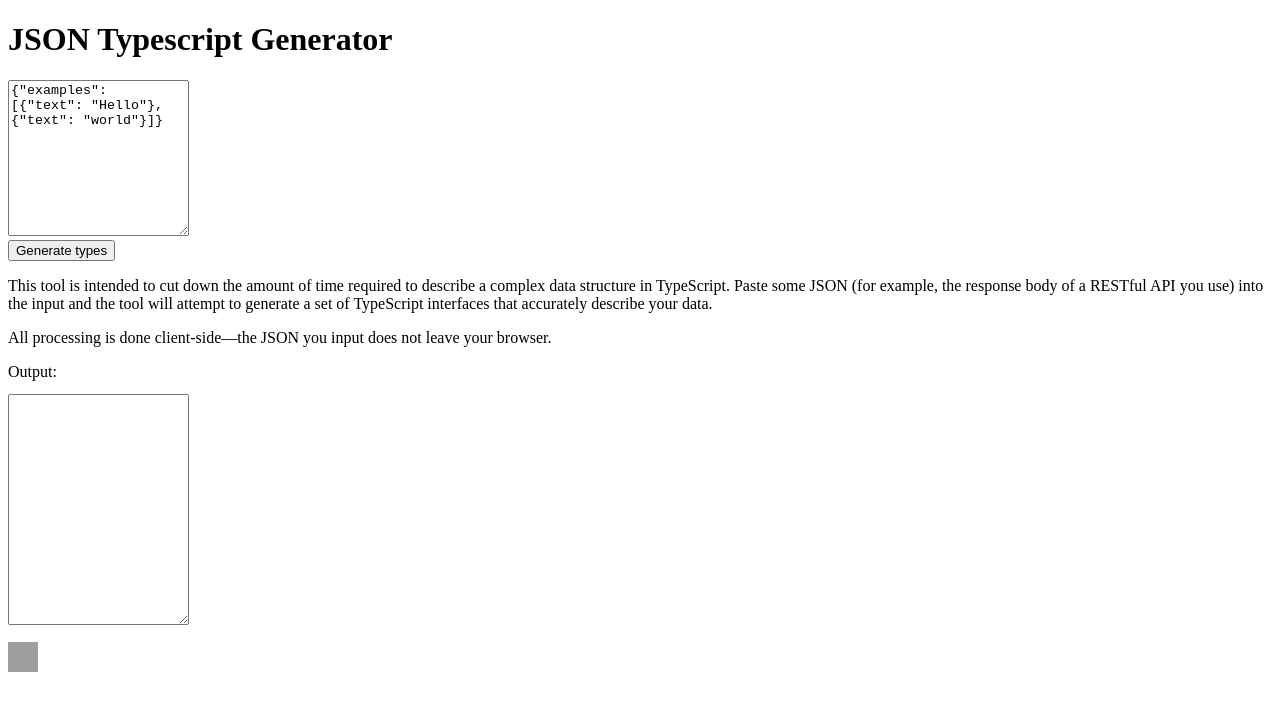
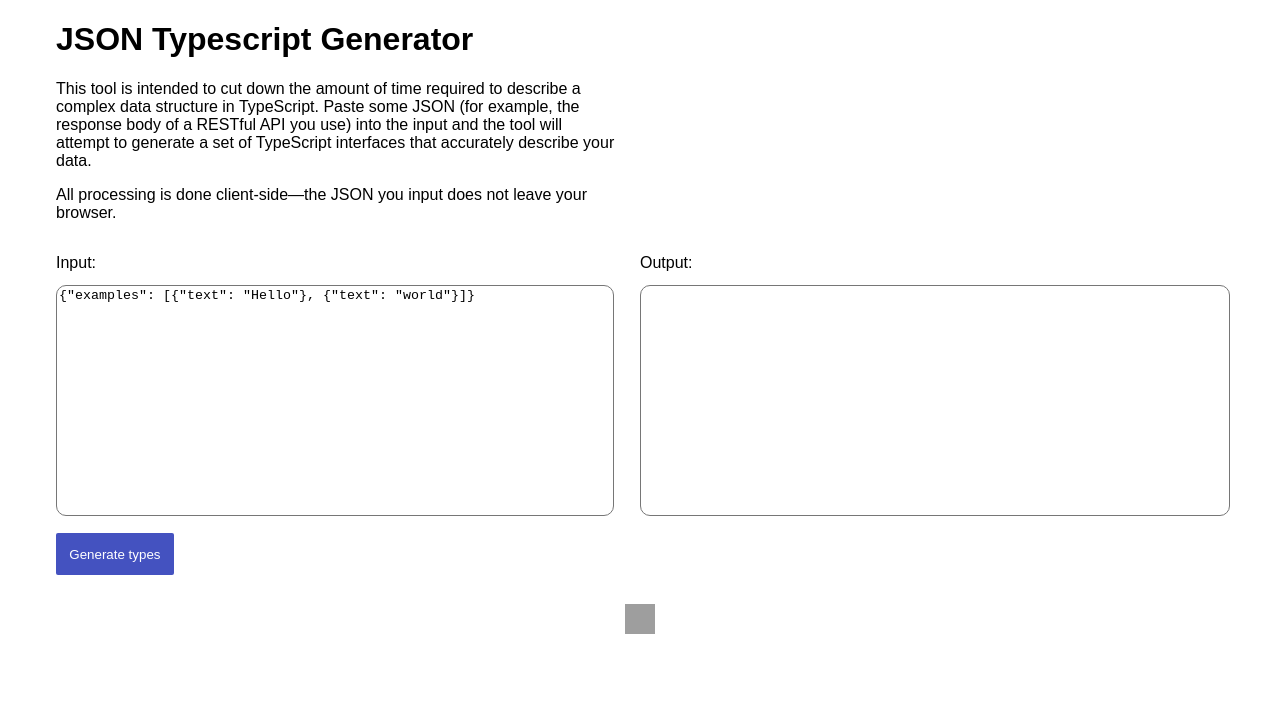
Before and after one commit to tessakelly/json-typescript-generator, a React app: page / in a window 1280 px wide. Shown: the top 710 px of the page. Built offline with nearby package versions, Linux system fonts and the light colour scheme; grey boxes are pictures that could not be loaded.

Commit message:
Add sass, adjust styles and rearrange elements

```diff
--- a/package.json
+++ b/package.json
@@ -31,6 +31,8 @@
     "css-loader": "^6.7.3",
     "html-webpack-plugin": "^5.5.0",
     "mocha": "^10.2.0",
+    "sass": "^1.58.0",
+    "sass-loader": "^13.2.0",
     "style-loader": "^3.3.1",
     "ts-loader": "^9.4.2",
     "ts-node": "^10.9.1",
--- a/src/app.tsx
+++ b/src/app.tsx
@@ -1,6 +1,7 @@
 import * as React from 'react';
 import * as ReactDOM from 'react-dom';
 import TypeGenerator from './components/TypeGenerator';
+import "./style.scss";
 
 ReactDOM.render(
   <div>
--- a/src/components/TypeGenerator.tsx
+++ b/src/components/TypeGenerator.tsx
@@ -42,31 +42,33 @@ export default class TypeGenerator extends React.Component<any, any> {
   }
 
   render() {
-    return (
+    return (<>
+      <div>
+        <p>This tool is intended to cut down the amount of time required to describe a complex data structure in TypeScript. Paste some JSON (for example, the response body of a RESTful API you use) into the input and the tool will attempt to generate a set of TypeScript interfaces that accurately describe your data.</p>
+        <p>All processing is done client-side—the JSON you input does not leave your browser.</p>
+      </div>
       <div className="container">
-        <div className="columns">
-          <form onSubmit={this.handleSubmit} className={`column col-6 col-sm-12 ${this.state.valid ? '': 'has-danger'}`}>
+        <div className="column">
+          Input:
+          <form onSubmit={this.handleSubmit} className={`input-form ${this.state.valid ? '': 'has-danger'}`}>
             <div className="form-group">
-              <textarea value={this.state.input} onChange={this.handleInputChange} className="form-input"
-                rows={10}/>
+              <textarea value={this.state.input} onChange={this.handleInputChange}
+                rows={15}/>
             </div>
             <div className="form-group">
               {!this.state.valid && <p className="form-input-hint">Your input is not valid JSON.</p>}
               <button type="submit" className="btn btn-primary">Generate types</button>
             </div>
           </form>
-          <div className="column col-6 col-sm-12">
-            <p>This tool is intended to cut down the amount of time required to describe a complex data structure in TypeScript. Paste some JSON (for example, the response body of a RESTful API you use) into the input and the tool will attempt to generate a set of TypeScript interfaces that accurately describe your data.</p>
-            <p>All processing is done client-side—the JSON you input does not leave your browser.</p>
-          </div>
+
         </div>
-        <div>
+        <div className="column">
           Output:
           <pre className="code">
-            <textarea value={this.state.result} onChange={this.handleResultChange} className="form-input" rows={15}/>
+            <textarea readOnly={true} value={this.state.result} onChange={this.handleResultChange} rows={15}/>
           </pre>
         </div>
       </div>
-    );
+    </>);
   }
 }
--- /dev/null
+++ b/src/style.scss
@@ -0,0 +1,49 @@
+body {
+  font-family: Arial, Helvetica, sans-serif;
+  padding: 0 3em;
+}
+
+p {
+  max-width: 35em;
+}
+
+.text-center {
+  text-align: center;
+}
+
+.container {
+  display: flex;
+}
+
+.column {
+  flex-direction: row;
+  flex: 1 1 50%;
+  margin: 1em 0;
+
+  :first-child {
+    margin-right: 1em;
+  }
+}
+
+textarea, .code {
+  width: 100%;
+}
+
+textarea {
+  border-radius: 10px;
+  resize: none;
+}
+
+.input-form {
+  margin: 13px 0;
+}
+
+.btn {
+  padding: 1em;
+  margin-top: 1em;
+  background-color: #4452c0;
+  color: white;
+  border-radius: 2px;
+  border: none;
+  cursor: pointer;
+}
--- a/webpack.config.js
+++ b/webpack.config.js
@@ -40,13 +40,12 @@ module.exports = {
         ]
       },
       {
-        test: /\.scss$/,
-        use: [{
-            loader: "style-loader"
-        }, {
-            loader: "css-loader"
-        }]
-      }
+        test: /\.s[ac]ss$/i,
+        use: [
+          "style-loader",
+          "css-loader",
+          "sass-loader"
+      ]}
     ]
   }
 }
```
Also changed, not shown: 1 other file (tests, documents, lock files or other folders).
